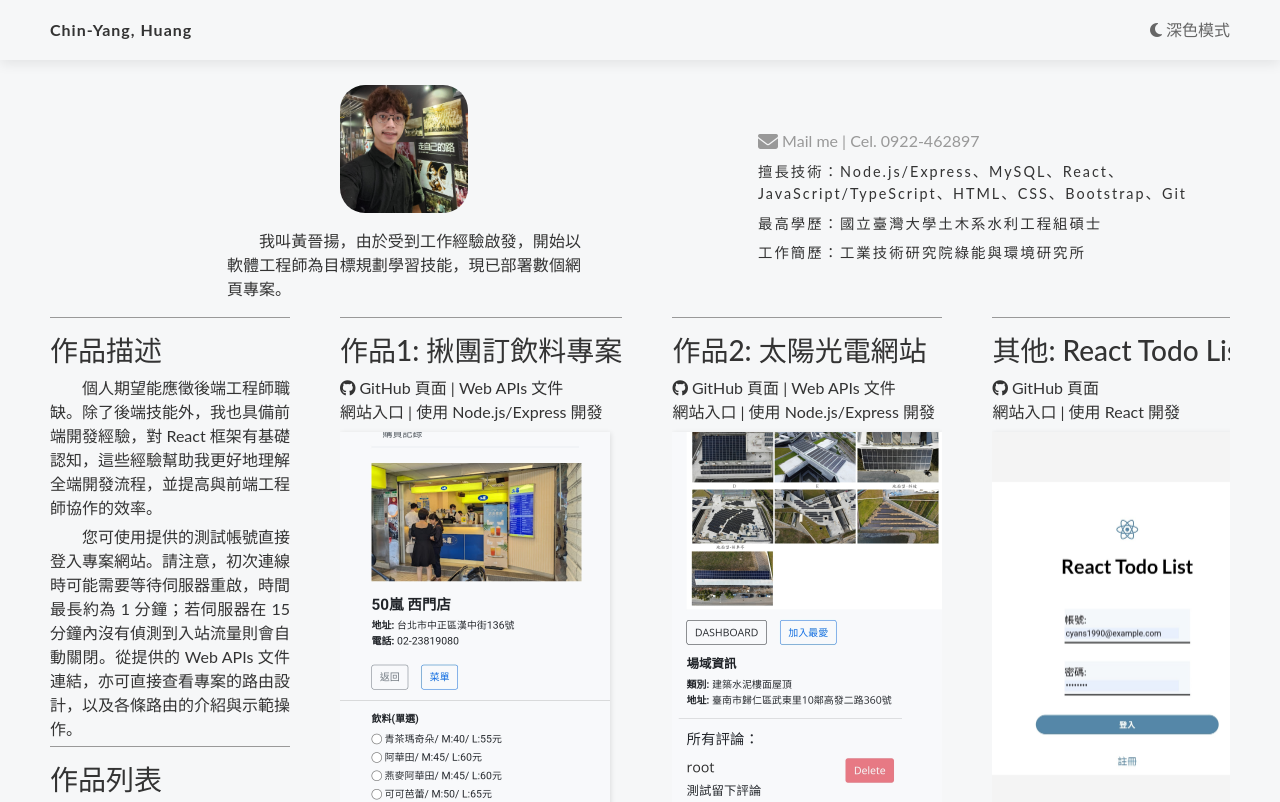
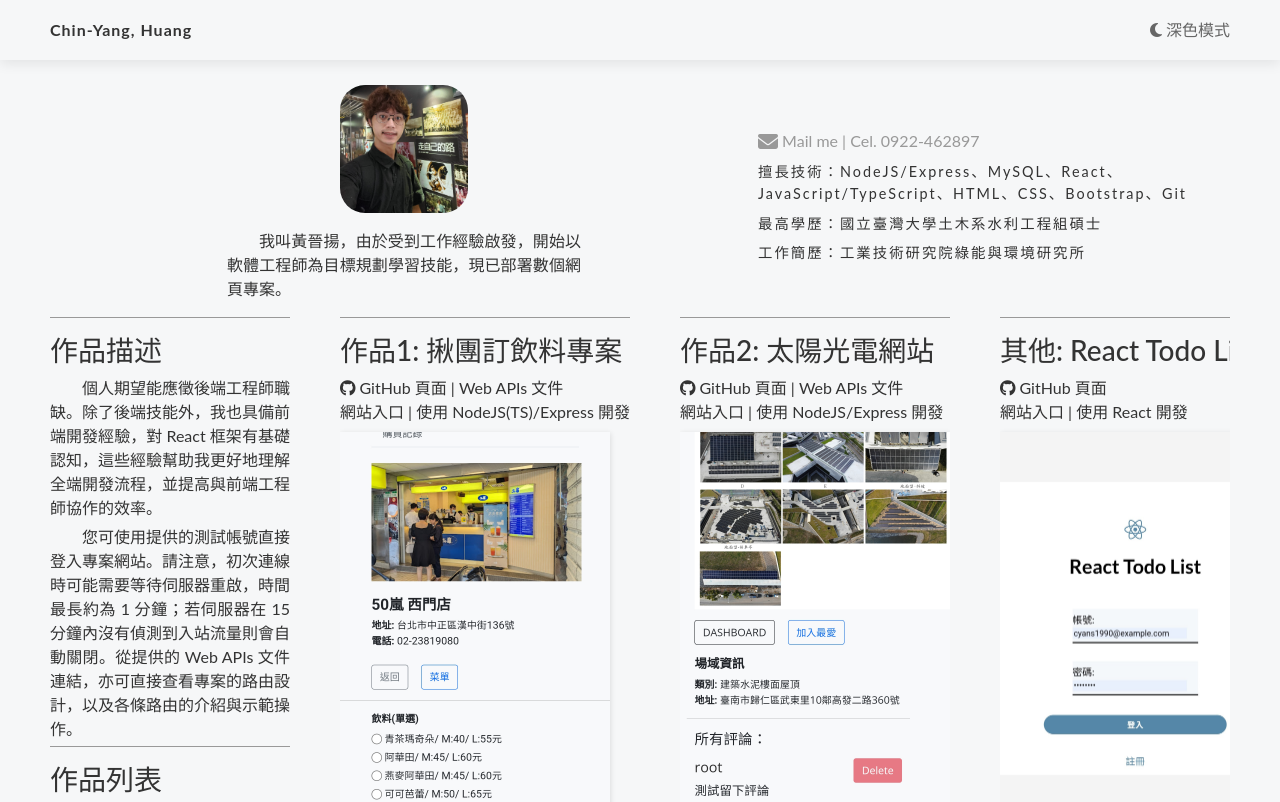
Before and after one commit to cyanshub/sp-resume-ts-082524, a React (Vite) app: page /sp-resume-ts-082524/resumes in a window 1280 px wide. Shown: the top 802 px of the page. Built offline with nearby package versions, Linux system fonts and the light colour scheme.

Commit message:
調整專案作品集

```diff
--- a/data.json
+++ b/data.json
@@ -3,7 +3,7 @@
     {
       "id": 1,
       "title": "作品1: 揪團訂飲料專案",
-      "language": "Node.js/Express",
+      "language": "NodeJS(TS)/Express",
       "linkGitHub": "https://github.com/cyanshub/sp-ordering-drinks-061624",
       "linkWebAPIs": "https://scarlet-page-533.notion.site/1130612-Ordering-drinks-Web-APIs-beb80ee919da461a9ee6021fe2fc7bf4",
       "websiteRender": "https://sp-ordering-drinks-061624.onrender.com",
@@ -15,7 +15,7 @@
     {
       "id": 2,
       "title": "作品2: 太陽光電網站",
-      "language": "Node.js/Express",
+      "language": "NodeJS/Express",
       "linkGitHub": "https://github.com/cyanshub/sp-pvlist-051524",
       "linkWebAPIs": "https://scarlet-page-533.notion.site/1130612-Ordering-drinks-Web-APIs-beb80ee919da461a9ee6021fe2fc7bf4",
       "websiteRender": "https://sp-pvlist-051524.onrender.com",
--- a/src/components/ResumePageComponents/DescriptionSection.tsx
+++ b/src/components/ResumePageComponents/DescriptionSection.tsx
@@ -13,7 +13,7 @@
       </div>
 
       <div className="title mb-2" style={{ whiteSpace: 'wrap' }}>
-        擅長技術：Node.js/Express、MySQL、React、JavaScript/TypeScript、HTML、CSS、Bootstrap、Git
+        擅長技術：NodeJS/Express、MySQL、React、JavaScript/TypeScript、HTML、CSS、Bootstrap、Git
       </div>
 
       <div className="title mb-2">最高學歷：國立臺灣大學土木系水利工程組碩士</div>
```
